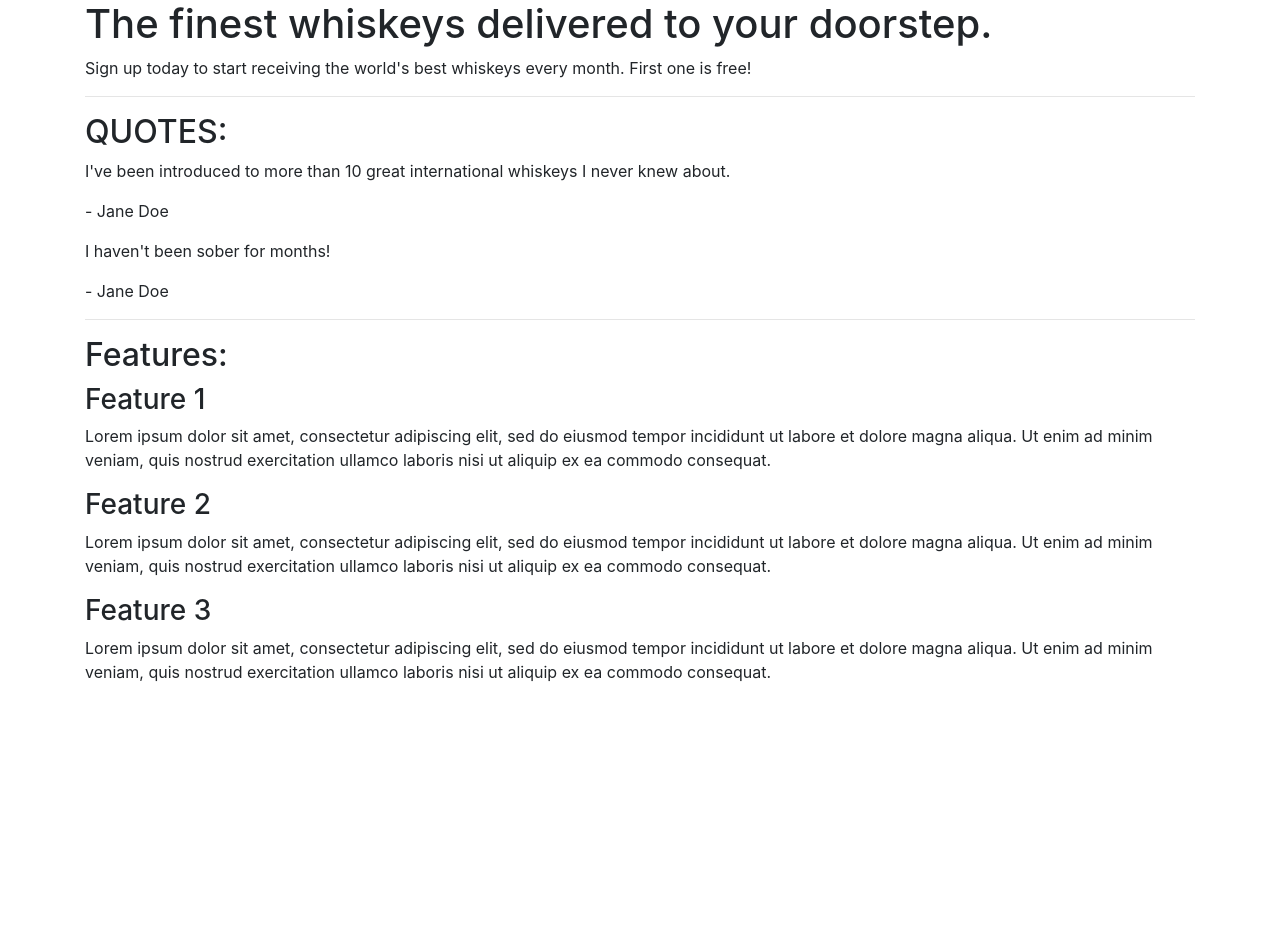
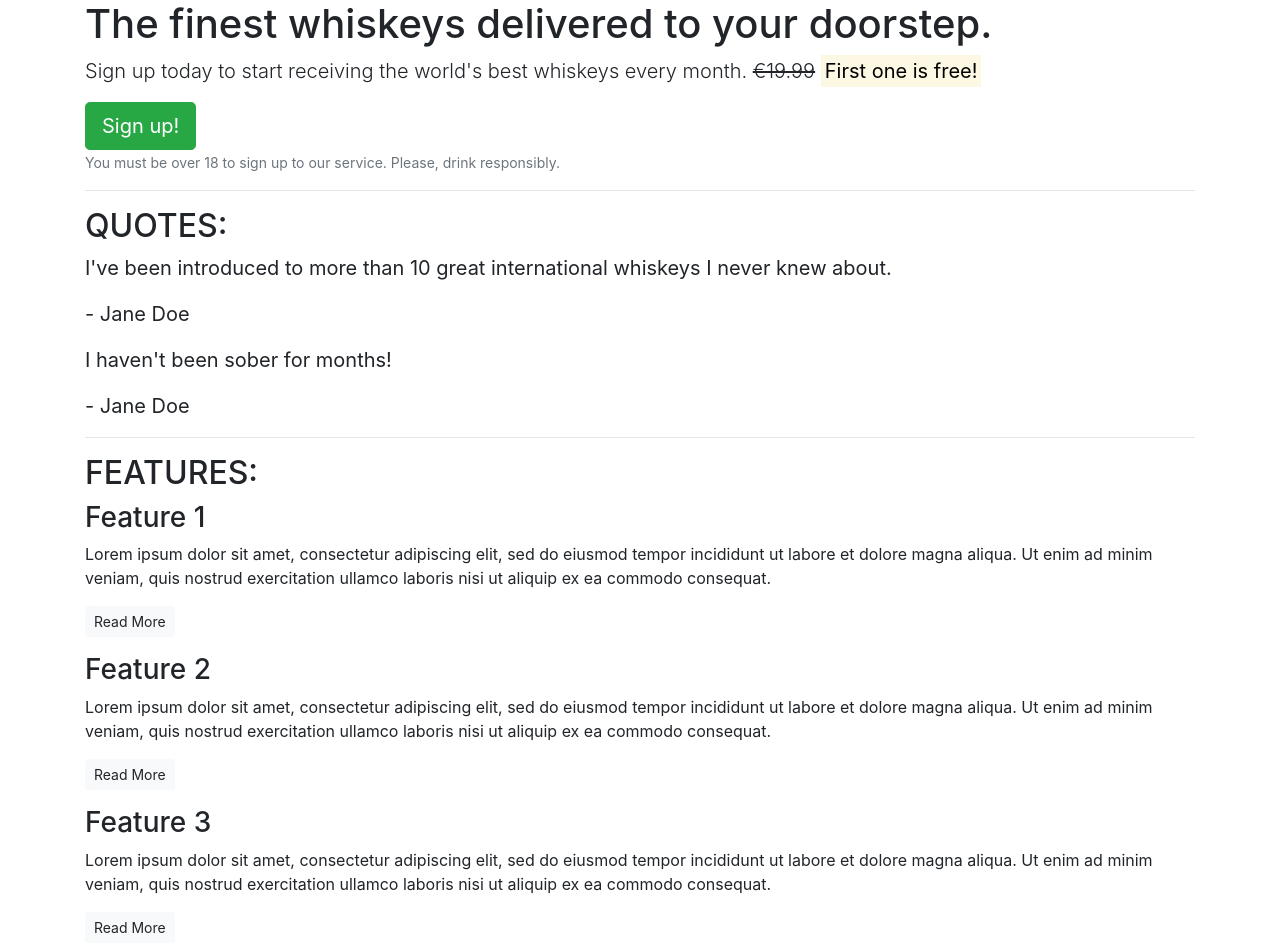
Before and after one commit to marcgithub23/bootstrap4-tutorial, a plain HTML site: page index.html in a window 1280 px wide. Before the commit the page ends 800 px from the top, so only its background shows below. Drawn offline with nearby package versions, Linux system fonts and the light colour scheme.

Commit message:
Add css styling using bootstrap

```diff
--- a/index.html
+++ b/index.html
@@ -18,7 +18,15 @@
         <!-- Callout -->
         <section class="callout">
             <h1>The finest whiskeys delivered to your doorstep.</h1>
-            <p>Sign up today to start receiving the world's best whiskeys every month. First one is free!</p>
+            <p class="lead">
+                Sign up today to start receiving the world's best whiskeys every month.
+                <s>€19.99</s>
+                <strong><mark>First one is free!</mark></strong>
+            </p>
+            <button class="btn btn-success btn-lg">Sign up!</button>
+            <p class="text-muted">
+                <small>You must be over 18 to sign up to our service. Please, drink responsibly.</small>
+            </p>
         </section>
 
         <hr>
@@ -26,38 +34,53 @@
         <!-- Quotes -->
         <section class="quotes">
             <h2 class="text-uppercase">Quotes:</h2>
-            <div class="quote">
+            <blockquote class="blockquote">
                 <p>I've been introduced to more than 10 great international whiskeys I never knew about.</p>
                 <p>- Jane Doe</p>
-            </div>
-            <div class="quote">
+            </blockquote>
+            <blockquote class="blockquote">
                 <p>I haven't been sober for months!</p>
                 <p>- Jane Doe</p>
-            </div>
+            </blockquote>
         </section>
 
         <hr>
 
         <!-- Features -->
         <section class="features">
-            <h2>Features:</h2>
+            <h2 class="text-uppercase">Features:</h2>
             <div class="feature">
                 <h3>Feature 1</h3>
-                <p>Lorem ipsum dolor sit amet, consectetur adipiscing elit, sed do eiusmod tempor incididunt ut labore
+                <p>
+                    Lorem ipsum dolor sit amet, consectetur adipiscing elit, sed do eiusmod tempor incididunt ut labore
                     et dolore magna aliqua. Ut enim ad minim veniam, quis nostrud exercitation ullamco laboris nisi ut
-                    aliquip ex ea commodo consequat.</p>
+                    aliquip ex ea commodo consequat.
+                </p>
+                <p>
+                    <a href="" class="btn btn-sm btn-light">Read More</a>
+                </p>
             </div>
             <div class="feature">
                 <h3>Feature 2</h3>
-                <p>Lorem ipsum dolor sit amet, consectetur adipiscing elit, sed do eiusmod tempor incididunt ut labore
+                <p>
+                    Lorem ipsum dolor sit amet, consectetur adipiscing elit, sed do eiusmod tempor incididunt ut labore
                     et dolore magna aliqua. Ut enim ad minim veniam, quis nostrud exercitation ullamco laboris nisi ut
-                    aliquip ex ea commodo consequat.</p>
+                    aliquip ex ea commodo consequat.
+                </p>
+                <p>
+                    <a href="" class="btn btn-sm btn-light">Read More</a>
+                </p>
             </div>
             <div class="feature">
                 <h3>Feature 3</h3>
-                <p>Lorem ipsum dolor sit amet, consectetur adipiscing elit, sed do eiusmod tempor incididunt ut labore
+                <p>
+                    Lorem ipsum dolor sit amet, consectetur adipiscing elit, sed do eiusmod tempor incididunt ut labore
                     et dolore magna aliqua. Ut enim ad minim veniam, quis nostrud exercitation ullamco laboris nisi ut
-                    aliquip ex ea commodo consequat.</p>
+                    aliquip ex ea commodo consequat.
+                </p>
+                <p>
+                    <a href="" class="btn btn-sm btn-light">Read More</a>
+                </p>
             </div>
         </section>
     </article>
```
